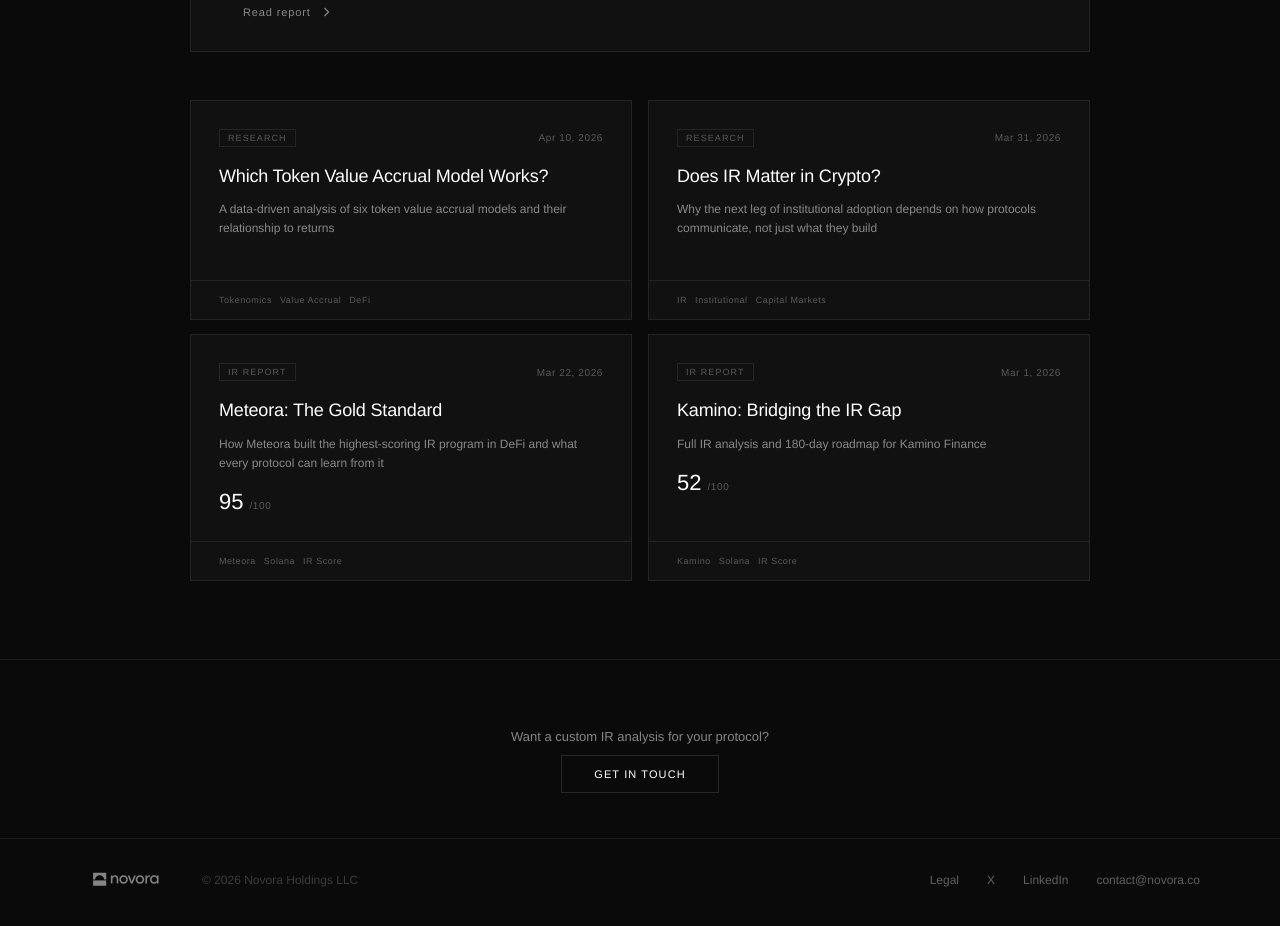
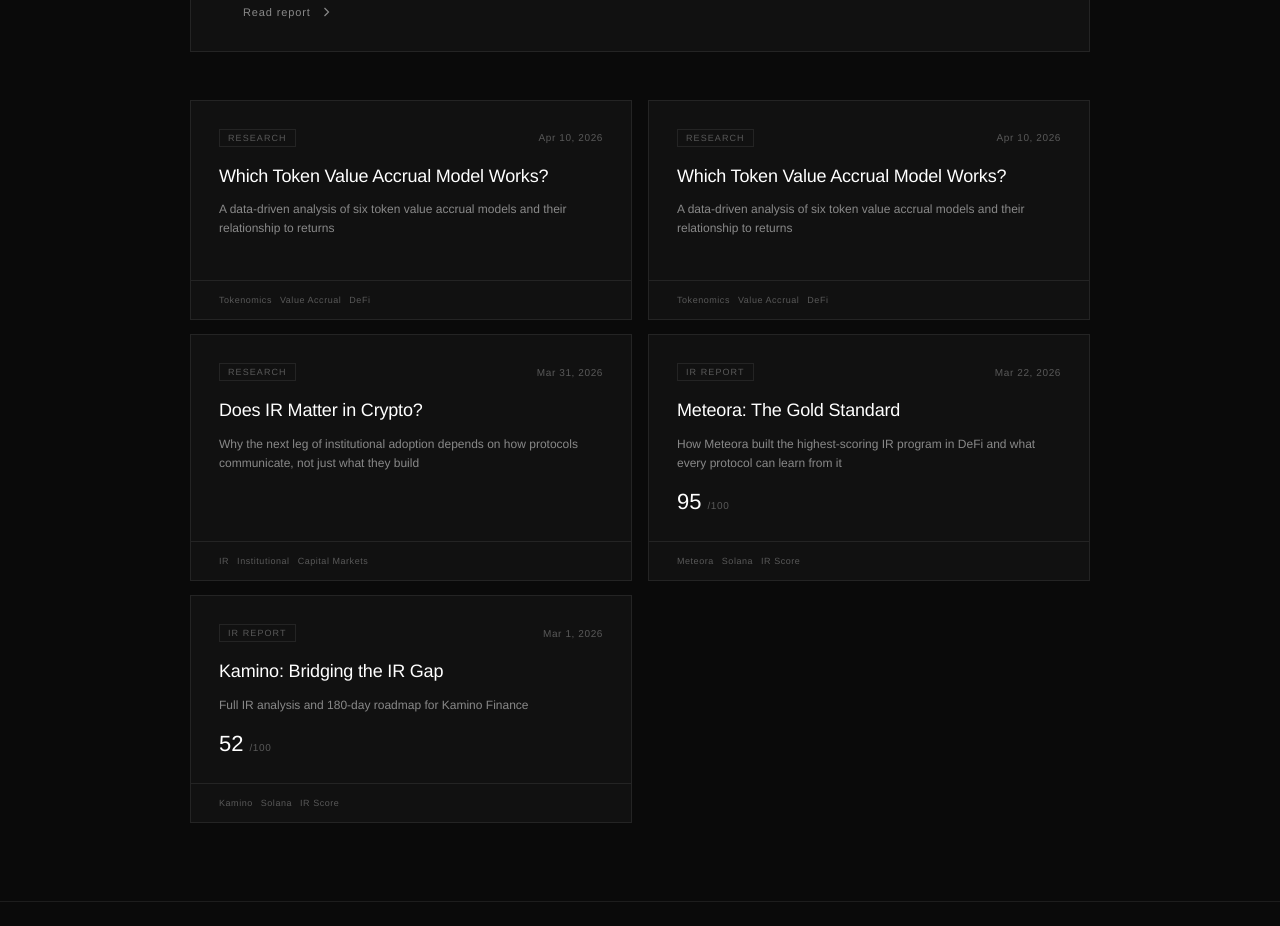
Before and after one commit to connrking/novora-site, a Next.js app: page /research in a window 1280 px wide. Shown: the part 920-1846 px from the top of the page. Built offline with nearby package versions, Linux system fonts and the light colour scheme.

Commit message:
feat: add value accrual models research report

```diff
--- a/app/research/page.jsx
+++ b/app/research/page.jsx
@@ -14,6 +14,19 @@
     embedUrl: "https://novora.co/research/ir-transparency-2026.html",
     description:
       "We scored 20 of the most prominent DeFi protocols across the five pillars of the Novora IR Score — Data Accessibility, Communications, Transparency & Reporting, Narrative & Positioning, and Value Accrual & Tokenomics. The results reveal a market where even the best operators leave significant gaps, and the median protocol treats IR as an afterthought.",
+  },
+  {
+    id: "value-accrual-models",
+    title: "Which Token Value Accrual Model Works?",
+    subtitle: "A data-driven analysis of six token value accrual models and their relationship to returns",
+    date: "2026-04-10",
+    category: "Research",
+    tags: ["Tokenomics", "Value Accrual", "DeFi"],
+    featured: false,
+    stats: { models: 6, protocols: 18 },
+    embedUrl: "https://novora.co/research/value-accrual-models-2026.html",
+    description:
+      "We analyzed six distinct token value accrual models across 18 protocols to determine which approaches actually drive returns. The data challenges common assumptions about buybacks, staking rewards, and direct distribution.",
   },
   {
     id: "value-accrual-models",
```
